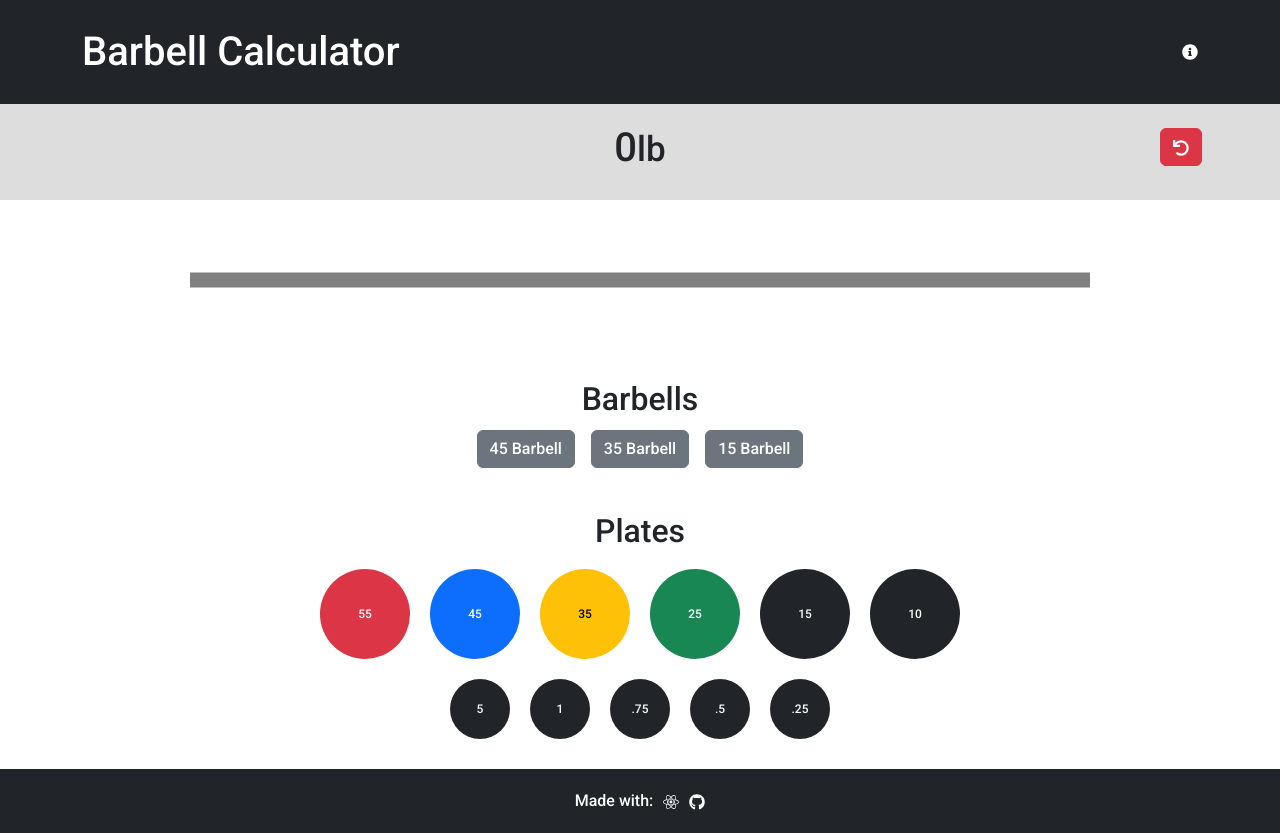
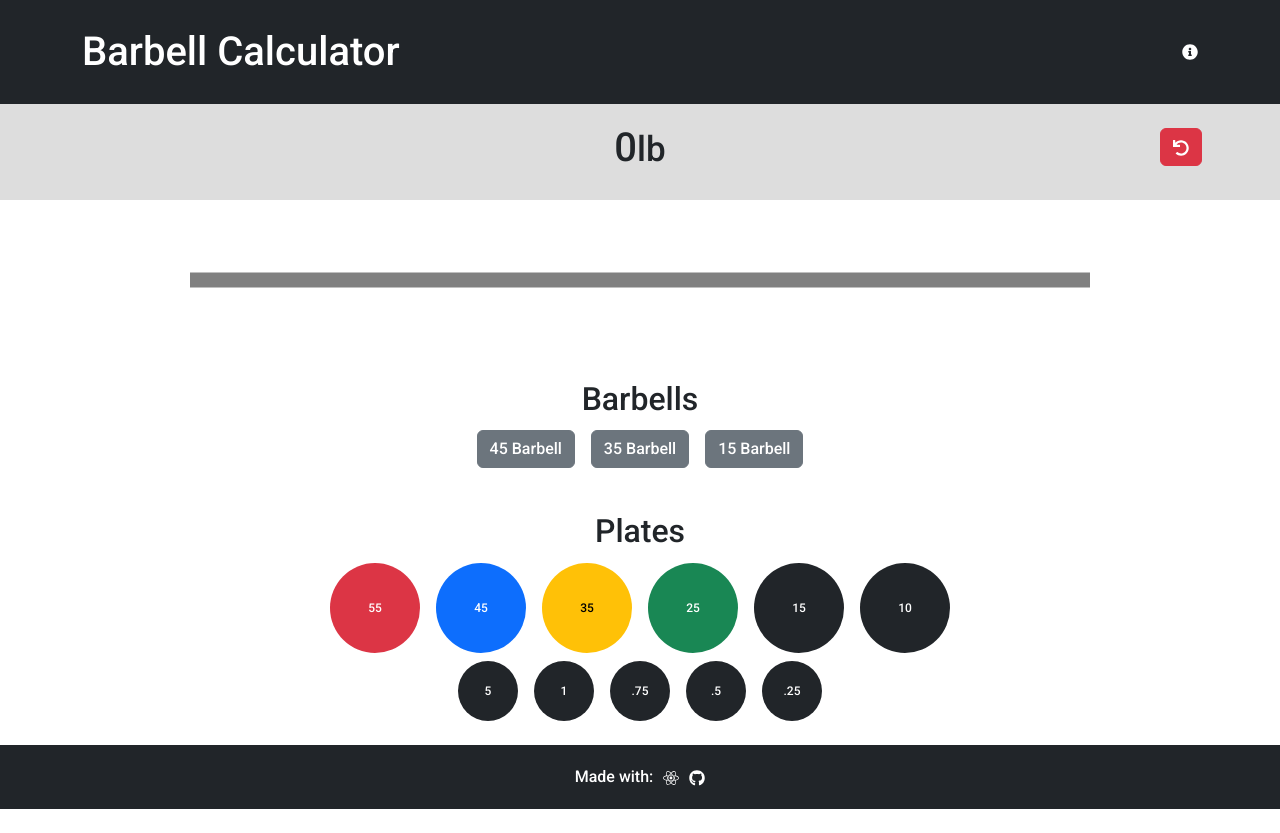
Before and after one commit to nikibrown/next-barbell-calculator, a Next.js app: page / in a window 1280 px wide. After the commit the page ends 809 px from the top, so only its background shows below. Built offline with nearby package versions, Linux system fonts and the light colour scheme.

Commit message:
update class names, organize CSS

```diff
--- a/pages/index.js
+++ b/pages/index.js
@@ -127,10 +127,10 @@ export default function Calculator() {
                     </div>
                 </section>
 
-                <section className="barbell">
+                <section className="weights-on-barbell">
                     <div className="container">
-                        <div className="barbell-weights">
-                            <div className="left-weights weights">
+                        <div className="barbell-weights-container">
+                            <div className="weights left-weights">
                                 {platesOnBarbellLeft.map((weightNum, index) => (
                                     <PlateOnBarbell
                                         weightNum={weightNum}
@@ -138,7 +138,7 @@ export default function Calculator() {
                                     />
                                 ))}
                             </div>
-                            <div className="right-weights weights">
+                            <div className="weights right-weights">
                                 {platesOnBarbellRight.map(
                                     (weightNum, index) => (
                                         <PlateOnBarbell
--- a/styles.scss
+++ b/styles.scss
@@ -28,15 +28,13 @@ footer {
     border: none;
     font-size: 12px;
     line-height: 0;
-    min-width: 39px;
-    min-height: 39px;
-    margin: 2px;
+    min-width: 45px;
+    min-height: 45px;
 
     &.weight-lg {
         @media screen and (min-width: 900px) {
             min-width: 90px;
             min-height: 90px;
-            margin: 10px;
         }
     }
 
@@ -44,13 +42,16 @@ footer {
         @media screen and (min-width: 900px) {
             min-width: 60px;
             min-height: 60px;
-            margin: 10px;
         }
     }
 
-    .badge.plate-count-badge {
-        left: 80%;
-        top: 10px;
+    &.btn .badge.plate-count-badge {
+        left: 90%;
+        top: 5px;
+        @media screen and (min-width: 900px) {
+            left: 80%;
+            top: 10px;
+        }
     }
 }
 
@@ -60,26 +61,20 @@ footer {
 
 /* sections */
 
+/* total weight on barbell & Reset button */
+
 .total-weight {
     background-color: #ddd;
     padding: 20px 0;
 }
 
-.barbell {
+/* weight plates on the barbell when after clicking */
+
+.weights-on-barbell {
     padding: 20px 0;
 }
 
-.barbells {
-    padding: 20px 0;
-    text-align: center;
-}
-
-.plates {
-    text-align: center;
-    padding: 20px 0;
-}
-
-.barbell-weights {
+.barbell-weights-container {
     margin: 40px 0;
     height: 70px;
     display: flex;
@@ -113,14 +108,13 @@ footer {
     display: flex;
     position: relative;
     align-items: center;
-}
 
-.left-weights {
-    margin-left: 20px;
-}
-
-.right-weights {
-    margin-right: 20px;
+    &.left-weights {
+        margin-left: 20px;
+    }
+    &.right-weights {
+        margin-right: 20px;
+    }
 }
 
 .barbell-plate {
@@ -209,6 +203,22 @@ footer {
     transform: rotate(90deg);
 }
 
+/* list of barbell buttons */
+
+.barbells {
+    padding: 20px 0;
+    text-align: center;
+}
+
+/* list of plates to put on barbell */
+
+.plates {
+    text-align: center;
+    padding: 20px 0;
+}
+
+/* Header / footer etc */
+
 svg {
     color: white;
     width: 1rem;
```
